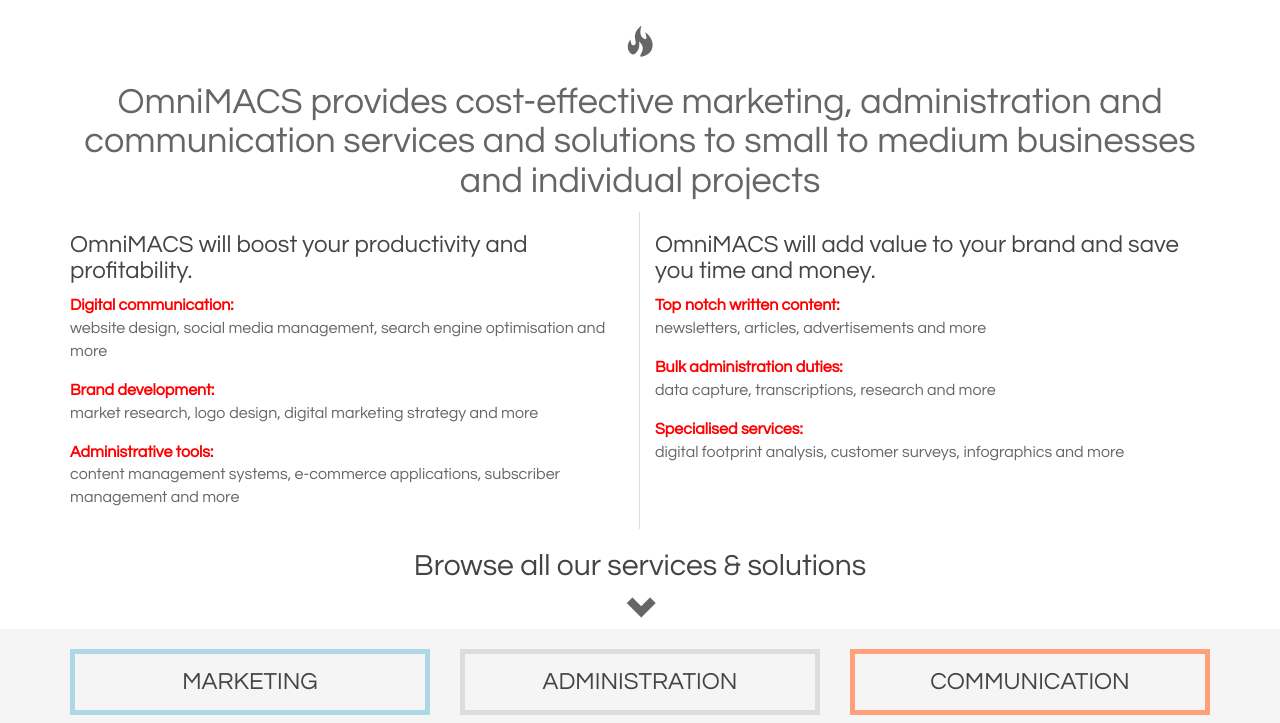
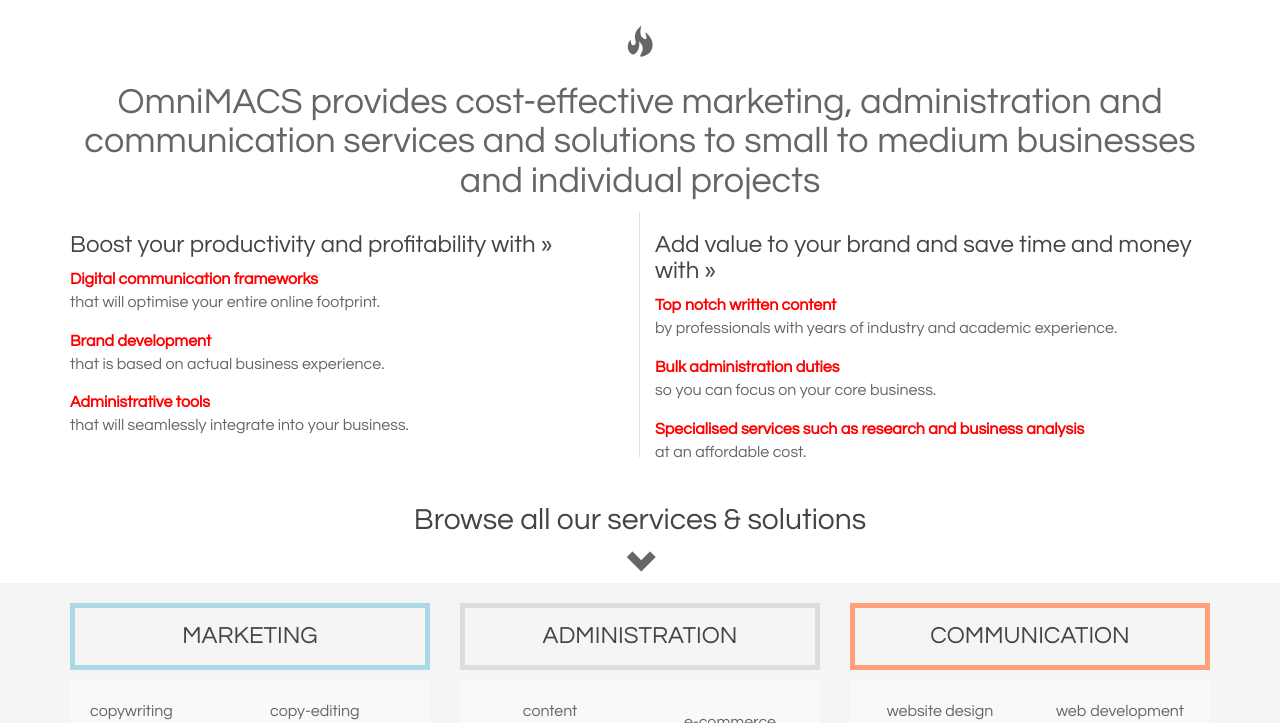
Before and after one commit to BluCrane/OmniMACS, a Jekyll site: the page index.html, which Jekyll copies as it is, in a window 1280 px wide and 900 px high, scrolled down 728 px, cut to the strip 177-900 px from the top of the window. Built offline with Jekyll 4.4.1, drawn with Linux system fonts in a browser that asks for light colours.

Commit message:
Update index.html

```diff
--- a/index.html
+++ b/index.html
@@ -102,30 +102,30 @@
 			<div class="row">
 				<div class="col-md-12 text-center">
 					<span class="glyphicon glyphicon-fire" aria-hidden="true"></span>
-				<h1>OmniMACS provides cost-effective marketing, administration and communication services and solutions to small to medium businesses and individual projects</h1>
+				<h1><span itemprop="name">OmniMACS</span> provides cost-effective marketing, administration and communication services and solutions to small to medium businesses and individual projects</h1>
 				</div>
 			</div>
 			<div class="row block2">
 				<div class="col-md-6 left">
-					<h3><span itemprop="name">OmniMACS</span> will boost your productivity and profitability.</h3>
+					<h3>Boost your productivity and profitability with »</h3>
 					<dl>
-					    <dt>Digital communication:</dt>
-					    <dd>website design, social media management, search engine optimisation and more</dd>
-					    <dt>Brand development:</dt>
-					    <dd>market research, logo design, digital marketing strategy and more</dd>
-					    <dt>Administrative tools:</dt>
-					    <dd>content management systems, e-commerce applications, subscriber management and more</dd>
+					    <dt>Digital communication frameworks</dt>
+					    <dd>that will optimise your entire online footprint.</dd>
+					    <dt>Brand development</dt>
+					    <dd>that is based on actual business experience.</dd>
+					    <dt>Administrative tools</dt>
+					    <dd>that will seamlessly integrate into your business.</dd>
 					</dl>
 				</div>
 				<div class="col-md-6">
-					<h3>OmniMACS will add value to your brand and save you time and money.</h3>
+					<h3>Add value to your brand and save time and money with »</h3>
 					<dl>
-						<dt>Top notch written content:</dt>
-						<dd>newsletters, articles, advertisements and more</dd>
-						<dt>Bulk administration duties:</dt>
-						<dd>data capture, transcriptions, research and more</dd>
-						<dt>Specialised services:</dt>
-						<dd>digital footprint analysis, customer surveys, infographics and more</dd>
+						<dt>Top notch written content</dt>
+						<dd>by professionals with years of industry and academic experience.</dd>
+						<dt>Bulk administration duties</dt>
+						<dd>so you can focus on your core business.</dd>
+						<dt>Specialised services such as research and business analysis</dt>
+						<dd>at an affordable cost.</dd>
 					</dl>
 				</div>
 			</div>
```
